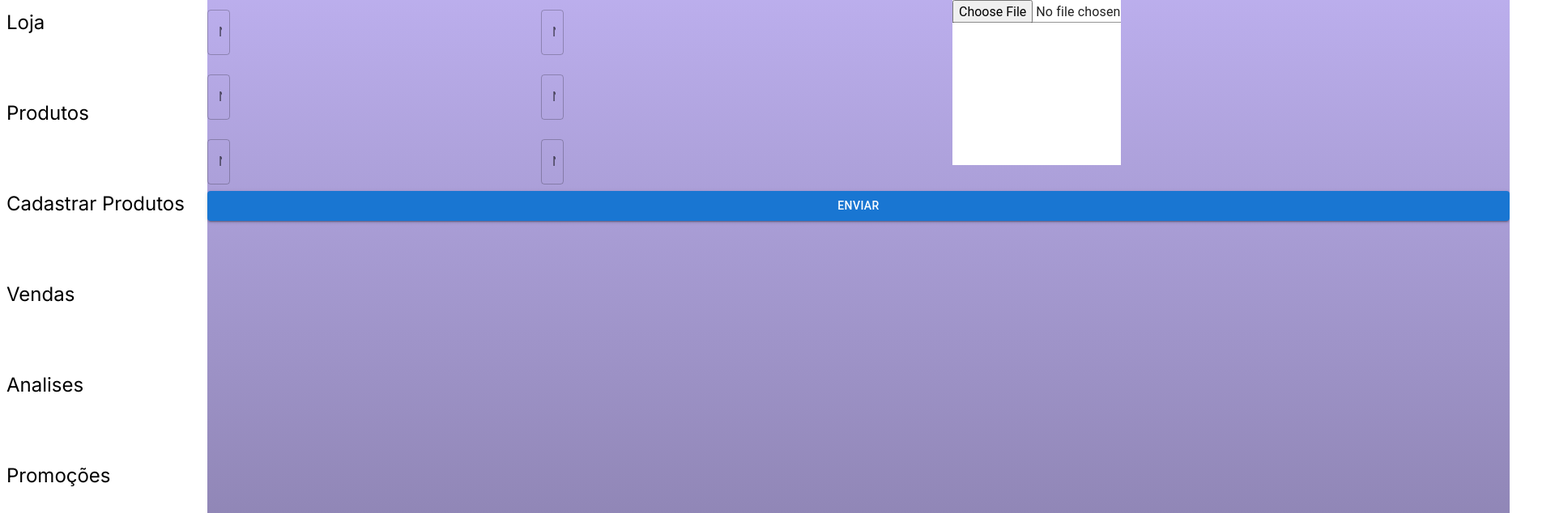
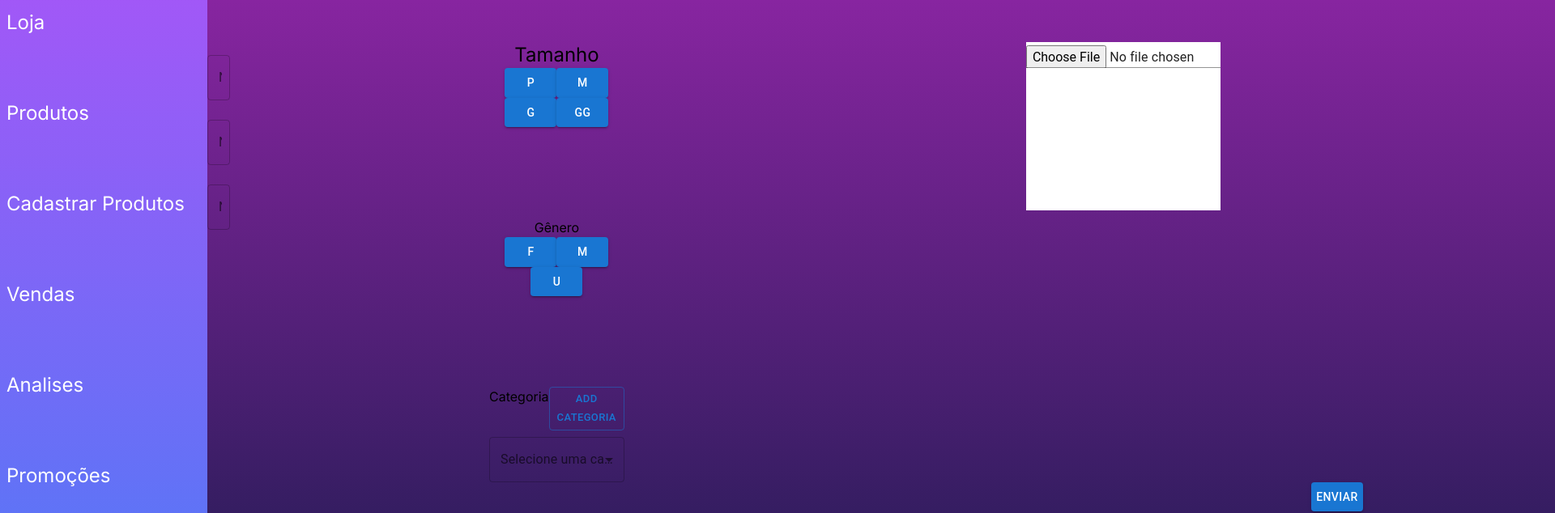
Before and after one commit to EduardoBOliveira/projeto-joed-frontend, a Next.js app: page /loja/CadastrarProdutos in a window 1280 px wide. Shown: the part 160-794 px from the top of the page at 81% size, 1920 px wide, since content can reach past the window. Built offline with nearby package versions, Linux system fonts and the light colour scheme.

Commit message:
pagina cadastro de produtos com grid correto

```diff
--- a/src/app/financas/page.tsx
+++ b/src/app/financas/page.tsx
@@ -3,7 +3,7 @@ import NavBar from "@/components/NavBar";
 export default function Financas() {
   return (
     <main className="flex min-h-screen flex-col items-center">
-      <NavBar active="produtos"/>
+      <NavBar active="finacas"/>
       <h1>Finanças</h1>
     </main>
   );
--- a/src/app/globals.css
+++ b/src/app/globals.css
@@ -6,8 +6,8 @@
   --foreground-rgb: 0, 0, 0;
   --background-start-rgb: 214, 219, 220;
   --background-end-rgb: 255, 255, 255;
-  --gradient-start-color: #C6B8FA;
-  --gradient-end-color: #756D94;
+  --gradient-start-color: #9C27B0;
+  --gradient-end-color: #001839;
 }
 
 body {
--- a/src/app/loja/CadastrarProdutos/page.tsx
+++ b/src/app/loja/CadastrarProdutos/page.tsx
@@ -1,55 +1,89 @@
-// ProdutosPage.tsx
-"use client"
+'use client'
 
-import React, { useState, ChangeEvent, FormEvent } from 'react';
-import { FormControl, TextField, Button, Input } from '@mui/material';
-
+import React from 'react';
+import { FormControl, TextField, Button, Input, InputLabel, Select, MenuItem } from '@mui/material';
+import FormularioCadastro from '@/components/FornularioCadastro';
+import Rodape from '@/components/Rodape';
 import NavBar from '@/components/NavBar';
 import Cardapio from '@/components/Cardapio';
-import Rodape from '@/components/Rodape';
-import FormularioCadastro from '@/components/FornularioCadastro';
 
 export default function ProdutosPage() {
+  const categorias = ['Categoria A', 'Categoria B', 'Categoria C']
+
   return (
     <main className="flex min-h-screen flex-col">
       <NavBar active="loja"/>
 
       <div className='flex justify-between'>
 
-      <Cardapio />
+      <Cardapio  />
 
-      <div className='flex flex-col text-center'>
-      <h1 className='mr-96'>Add New Project</h1>
+      <div className='flex flex-col text-center mt-4'>
+        <h1 className='mr-80 text-5xl'>Add New Project</h1>
 
-      <div className='flex justify-between mt-10'>
-        <div className='mr-96'>
+        <div className='flex justify-between mt-14'>
+          <div className='mr-80'>
             <FormularioCadastro/>
             <FormularioCadastro/>
             <FormularioCadastro/>
           </div>
 
-        <div className='mr-96'>
-        <FormularioCadastro/>
-        <FormularioCadastro/>
-        <FormularioCadastro/>
+          <div className='mr-80 flex flex-col gap-28'>
+
+          <div>
+            <h2 className='text-2xl'>Tamanho</h2>
+              <Button variant="contained">P</Button>
+              <Button variant="contained">M</Button>
+              <Button variant="contained">G</Button>
+              <Button variant="contained">GG</Button>
             </div>
 
-        <div className='mr-96'>
-            <fieldset className='bg-white  w-52 h-52 mx-24 mb-4 '>
-              <Input type="file" accept="image/*" fullWidth margin="normal" className=' '/>
+            <div>
+            <h2>Gênero</h2>
+              <Button variant="contained">F</Button>
+              <Button variant="contained">M</Button>
+              <Button variant="contained">U</Button> {/* U para 'Unissex' */}
+            </div>
 
-            </fieldset>
+            <div className='flex flex-col gap-2'>
+              <div className='flex justify-between'>
+              <h2>Categoria</h2>
+              <Button variant="outlined" size="small">
+              Add Categoria
+              </Button>
+              </div>
+              <FormControl fullWidth>
+                <InputLabel id="categoria-label">Selecione uma categoria</InputLabel>
+                <Select
+                  labelId="categoria-label"
+                  id="categoria-select"
+                  label="Selecione uma categoria"
+                >
+                {categorias.map((categoria, index) => (
+                  <MenuItem key={index} value={categoria}>
+                    {categoria}
+                  </MenuItem>
+                ))}
+                </Select>
+              </FormControl>
 
             </div>
-
           </div>
 
-        <Button type="submit" variant="contained" color="primary" className=''>
+          <div className='mr-80 '>
+            <fieldset className='bg-white  w-60 h-52 mx-44 mb-4'>
+              <Input type="file" inputProps={{ accept: 'image/*' }} fullWidth sx={{ marginTop: 'normal' }} className=''/>
+            </fieldset>
+          </div>
+        </div>
+
+        <div className='flex justify-end mr-80'>
+          <Button type="submit" variant="contained" color="primary" className='flex w-10' >
             Enviar
           </Button>
         </div>
 
-
+      </div>
 
       </div>
 
--- a/src/components/Cardapio.tsx
+++ b/src/components/Cardapio.tsx
@@ -1,32 +1,32 @@
 import Link from "next/link";
 
-export default function Cardapio(){
-    return(
+export default function Cardapio() {
+  return (
     <div className="flex flex-1 items-start">
-        <fieldset className="bg-white text-black text-2xl flex flex-col h-full w-64">
+      <fieldset className="bg-gradient-to-b from-purple-500 to-blue-500 text-white text-2xl flex flex-col h-full w-64 rounded-md">
         <nav className="">
           <ul className="flex flex-col gap-20 mt-20 mb-96 ml-2">
-              <li>
+            <li className="hover:bg-gray-300"> {/* Adicione a classe hover:text-gray-300 aqui */}
               <Link href="/loja">Loja</Link>
             </li>
-              <li>
+            <li className="hover:bg-gray-300"> {/* Adicione a classe hover:text-gray-300 aqui */}
               <Link href="/loja/produtos">Produtos</Link>
             </li>
-              <li>
+            <li className="hover:bg-gray-300"> {/* Adicione a classe hover:text-gray-300 aqui */}
               <Link href="/loja/CadastrarProdutos">Cadastrar Produtos</Link>
             </li>
-              <li>
+            <li className="hover:bg-gray-300"> {/* Adicione a classe hover:text-gray-300 aqui */}
               <Link href="/loja/Vendas">Vendas</Link>
             </li>
-              <li>
+            <li className="hover:bg-gray-300"> {/* Adicione a classe hover:text-gray-300 aqui */}
               <Link href="/loja/analises">Analises</Link>
             </li>
-              <li>
+            <li className="hover:bg-gray-300"> {/* Adicione a classe hover:text-gray-300 aqui */}
               <Link href="/loja/promocoes">Promoções</Link>
             </li>
           </ul>
         </nav>
       </fieldset>
     </div>
-      )
+  );
 }
```
Lines whose indentation alone changed are shown as unchanged.
